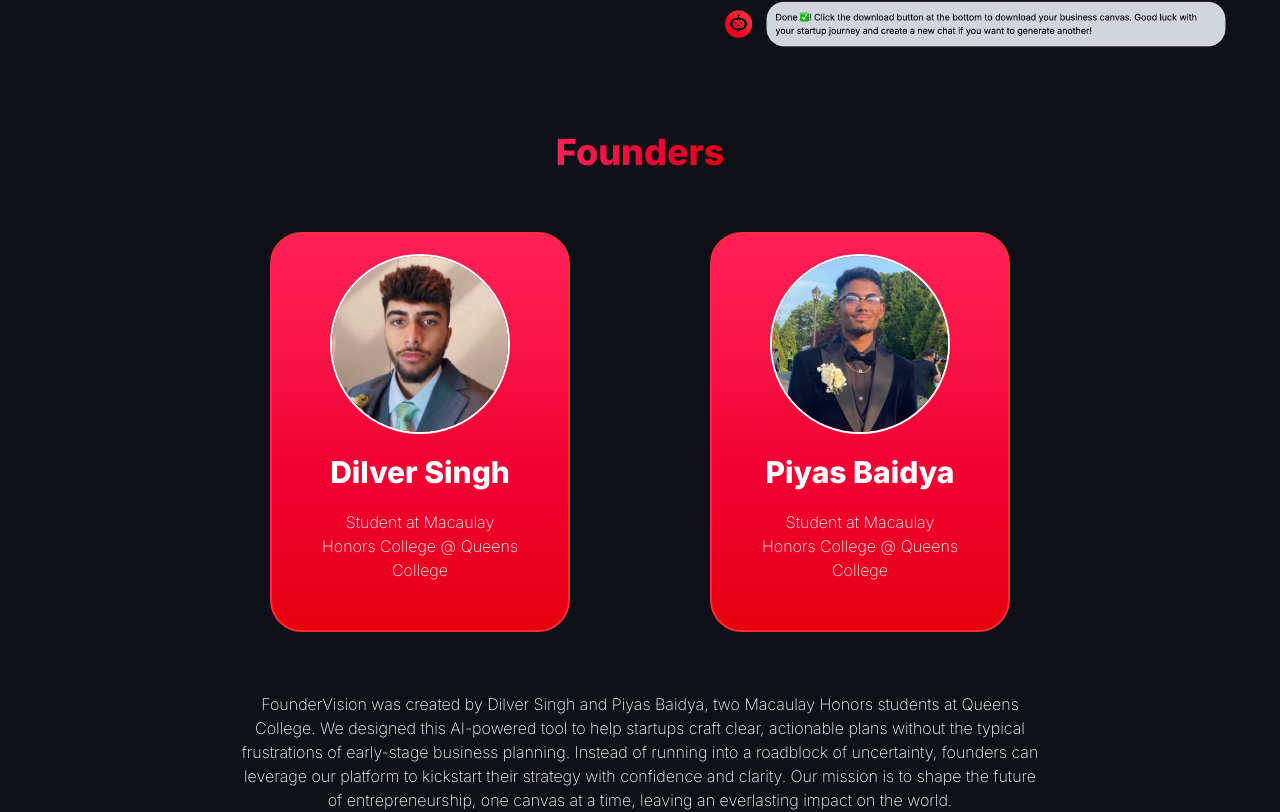
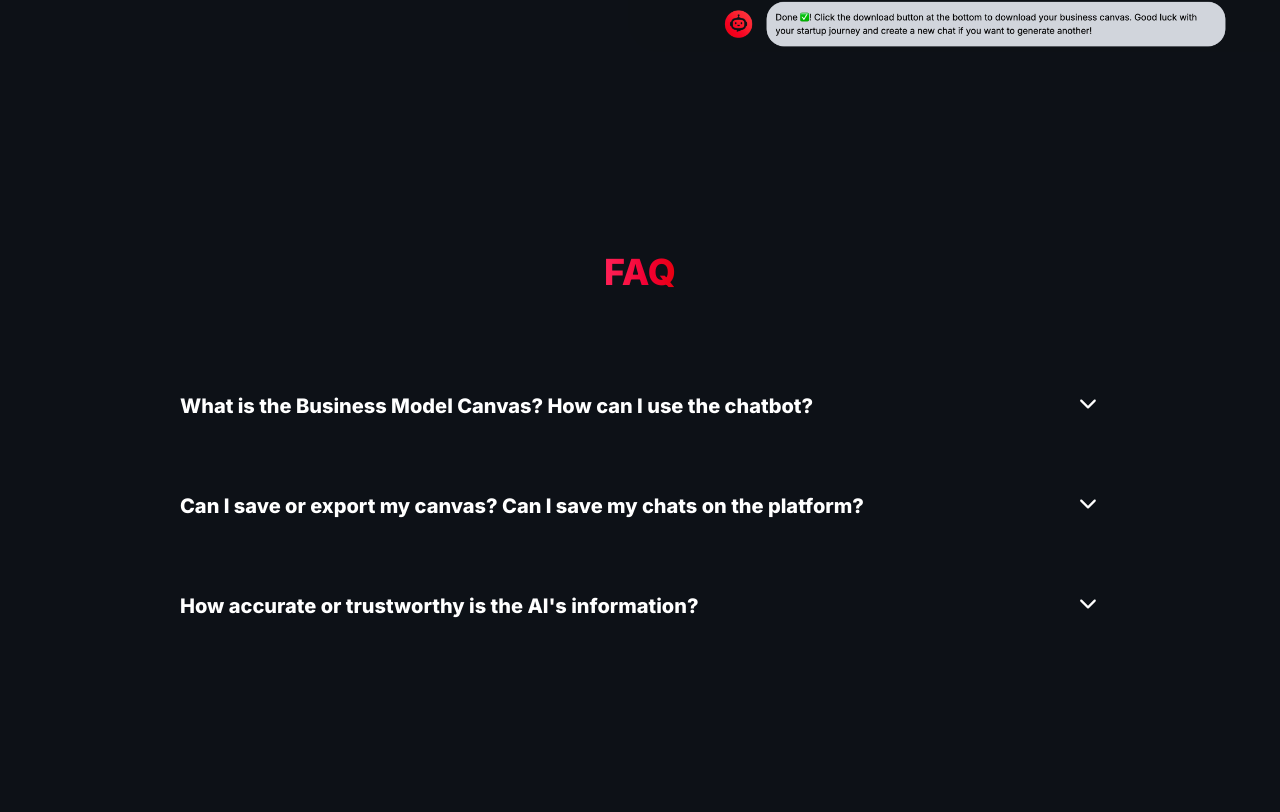
Before and after one commit to DilverSingh23/foundervision, a Next.js app: page / in a window 1280 px wide. Shown: the part 2809-3621 px from the top of the page. Built offline with nearby package versions, Linux system fonts and the light colour scheme.

Commit message:
add faq section to homepage

```diff
--- /dev/null
+++ b/components/faq.js
@@ -0,0 +1,36 @@
+import React from "react";
+import Question from "./question";
+
+const faq = () => {
+    const question1 = "What is the Business Model Canvas? How can I use the chatbot?"
+    const answer1 =
+    `The Business Model Canvas is an AI powered tool that outlines 11 essential components to assist a startup with planning.
+    The best part about this platform is that you don't need any experience or background to use it.
+    Our tool is designed for first-time founders and experienced startups as well. The best way to utilize our platform is to
+    create a detailed and coherent prompt that lists your business plan entirely because at the end of day the best way our AI
+    tool can help you is if we know the key details of what you're planning and based on that we will create a step by step with simple explanations and suggestions.
+    The more detailed you are the more helpful the platform can be, if you don't give it enough detail then it will fill out the components on its own.`
+
+    const question2 = "Can I save or export my canvas? Can I save my chats on the platform?"
+    const answer2 = `Yes, our platform allows you to download the canvas as a PDF which allows you to share your specifically generated model to others.
+    In terms of progress, you will be able to input your details and get a model but after that if you want to add to your description you can start a new conversation.
+    Remember that only up to 5 conversations will be saved. `
+
+    const question3 = "How accurate or trustworthy is the AI's information? "
+    const answer3 = `Our platform will output information based on best business practices and real startup data, but users should review the information
+    and fix anything that the business canvas got wrong due to a limit of details in the prompt. It is incredibly trustworthy as your information will stay confidential to you
+    and since the conversations will not be saved after each session, you can trust that your information will not be saved and shared.`
+
+    return (
+        <div className="flex flex-col font-inter justify-center items-center mt-50 gap-y-15">
+            <h1 className="bg-gradient-to-r bg-clip-text text-transparent from-rose-500 to-red-600 text-4xl font-extrabold">FAQ</h1>
+            <div className="flex flex-col h-fit w-250">
+                <Question question={question1} answer={answer1} />
+                <Question question={question2} answer={answer2} />
+                <Question question={question3} answer={answer3} />
+            </div>
+        </div>
+    )
+}
+
+export default faq
--- a/components/founders.js
+++ b/components/founders.js
@@ -4,17 +4,16 @@ import FounderCard from "./foundercard";
 const founders = () => {
 
     return (
-        <div className="flex flex-col text-white font-inter justify-center items-center mt-20 gap-y-15">
+        <div className="flex flex-col text-white font-inter justify-center items-center mt-50 gap-y-15">
             <h1 className="bg-gradient-to-r bg-clip-text text-transparent from-rose-500 to-red-600 text-4xl font-extrabold">Founders</h1>
             <div className="flex justify-center items-center gap-35">
                 <FounderCard name={"Dilver Singh"} imgSrc={"founder-1.jpeg"}/>
                 <FounderCard name={"Piyas Baidya"} imgSrc={"founder-2.jpeg"}/>
             </div>
-            <p className="w-200 text-center font-extralight">FounderVision was created by Dilver Singh and Piyas Baidya, two Macaulay Honors students at Queens College.
-                We designed this AI-powered tool to help startups craft clear, actionable plans without the typical frustrations of early-stage business planning.
-                Instead of running into a roadblock of uncertainty, founders can leverage our platform to kickstart their strategy with confidence and clarity.
-                Our mission is to shape the future of entrepreneurship, one canvas at a time, leaving an everlasting impact on the world.
-            </p>
+            <div className="flex flex-col gap-10">
+                <p className="w-220 text-center font-extralight text-gray-300">We designed this AI-powered tool to help startups craft clear, actionable plans without the typical frustrations of early-stage business planning. Instead of running into a roadblock of uncertainty, founders can leverage our platform to kickstart their strategy with confidence and clarity.</p>
+                <p className="w-220 text-center font-extralight text-gray-300">Our mission is to shape the future of entrepreneurship, one canvas at a time, leaving a lasting impact on the world.</p>
+            </div>
         </div>
     )
 }
--- /dev/null
+++ b/components/question.js
@@ -0,0 +1,31 @@
+'use client'
+import React, { useEffect, useState, useRef } from "react";
+import { IoIosArrowDown } from "react-icons/io";
+
+const question = ({ question, answer }) => {
+    const paragraphRef = useRef(null);
+    const [questionClicked, setQuestionClicked] = useState(false);
+    const [height, setHeight] = useState(0);
+    const handleQuestionClick = () => {
+        setQuestionClicked((prev) => !prev)
+    }
+    useEffect(() => {
+        const el = paragraphRef.current
+        if (el) {
+            setHeight(el.getBoundingClientRect().height)
+        }
+    }, [questionClicked])
+    return (
+        <div className={`flex flex-col justify-baseline items-center w-full h-25 p-10 cursor-pointer border-white`} style= {{marginBottom: questionClicked ? `${height}px` : 0}} onClick={handleQuestionClick}>
+            <div className={`flex justify-baseline w-full border-white ${questionClicked ? "border-b-1" : "border-0"}`}>
+                <h1 className="text-white font-extrabold text-xl">{question}</h1>
+                <IoIosArrowDown className="text-white text-2xl ml-auto" />
+            </div>
+            {questionClicked && (
+                <p className="text-gray-300 pt-5 w-fit" ref={paragraphRef}>{answer}</p>
+            )}
+        </div>
+    )
+}
+
+export default question
--- a/pages/index.js
+++ b/pages/index.js
@@ -3,6 +3,7 @@ import MainButton from "@/components/mainbutton";
 import Footer from "@/components/footer";
 import Guide from "@/components/guide";
 import Founders from "@/components/founders";
+import FAQ from "@/components/faq";
 import {useState, useEffect} from "react";
 import { useRouter } from "next/router";
 
@@ -23,7 +24,7 @@ export default function Home() {
     <section className="flex w-full flex-center flex-col">
       <Navbar />
       <div className = {`transition-opacity duration-2000 ${isLoaded ? 'opacity-100' : 'opacity-0'}`}>
-        <div className="flex flex-col justify-center items-center gap-5 mt-20 md:mt-45 w-full">
+        <div className="flex flex-col justify-center items-center gap-5 mt-45 w-full">
           <h2 className="flex justify-center bg-red-800 text-white text-center w-75 rounded-4xl p-2 text-s">Your Personal Startup Strategist</h2>
           <h1 className="text-3xl md:text-4xl lg:text-5xl text-center font-inter font-extrabold bg-gradient-to-r from-rose-500 to-red-700 bg-clip-text text-transparent">
             Your Startup Vision, Structured in Seconds
@@ -43,6 +44,7 @@ export default function Home() {
             <img src = "landingimage.png" alt="Landing Image" className="w-250 rounded-3xl" />
           </div>
           <Guide />
+          <FAQ />
           <Founders />
         </div>
       </div>
```
